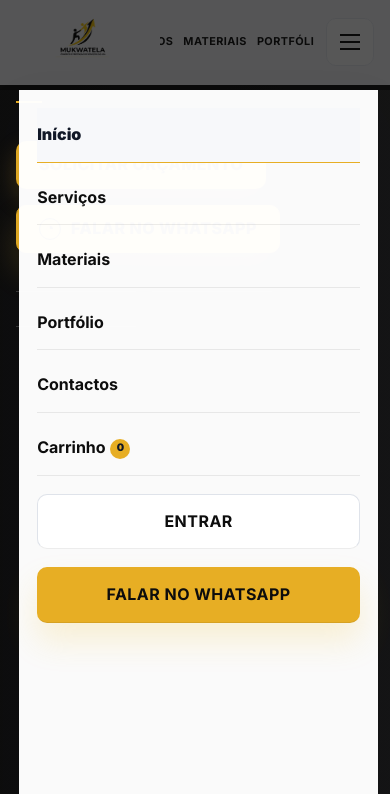
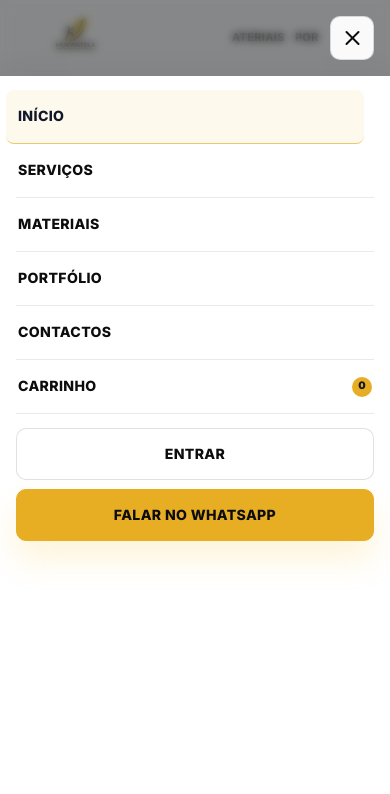
Before and after one commit to josemanuelsimao8-droid/sitemukwatela, a website: page index.html in a window 390 px wide. Both pictures are taken after a click on the button "Abrir menu". Shown: the top 794 px of the page. Drawn offline with nearby package versions, Linux system fonts and the light colour scheme; no server answers.

Commit message:
Fix mobile navigation layout and responsiveness

```diff
--- a/css/styles.css
+++ b/css/styles.css
@@ -2505,3 +2505,205 @@ html,body{max-width:100%;overflow-x:hidden}
 @media (max-width:1150px){
   .site-header .nav-cart-item{display:none;}
 }
+
+
+/* =========================================================
+   MOBILE HEADER — stable, clean and touch-friendly
+   ========================================================= */
+@media (max-width: 1150px) {
+  .site-header {
+    z-index: 1000;
+  }
+
+  .site-header .nav-wrap {
+    min-height: 76px;
+    height: 76px;
+    gap: 12px;
+    padding-left: 0;
+    padding-right: 0;
+  }
+
+  .site-header.is-scrolled .nav-wrap {
+    min-height: 68px;
+    height: 68px;
+  }
+
+  .site-header .brand {
+    min-width: 0;
+    flex: 1 1 auto;
+  }
+
+  .site-header .brand-logo {
+    width: 132px;
+    height: 50px;
+    object-fit: contain;
+  }
+
+  .site-header .nav-toggle {
+    position: relative;
+    z-index: 1002;
+    width: 46px;
+    height: 46px;
+    flex: 0 0 46px;
+    padding: 0;
+    border: 1px solid rgba(13,13,13,.14);
+    border-radius: 10px;
+    background: rgba(255,255,255,.96);
+    gap: 5px;
+    transition: background .2s ease, border-color .2s ease;
+  }
+
+  .site-header .nav-toggle:hover {
+    transform: none;
+    background: #fff;
+    border-color: rgba(13,13,13,.22);
+  }
+
+  .site-header .nav-toggle span {
+    width: 19px;
+    height: 2px;
+    border-radius: 999px;
+    transform-origin: center;
+    transition: transform .22s ease, opacity .18s ease;
+  }
+
+  .site-header .nav-toggle[aria-expanded="true"] span:nth-child(1) {
+    transform: translateY(7px) rotate(45deg);
+  }
+
+  .site-header .nav-toggle[aria-expanded="true"] span:nth-child(2) {
+    opacity: 0;
+  }
+
+  .site-header .nav-toggle[aria-expanded="true"] span:nth-child(3) {
+    transform: translateY(-7px) rotate(-45deg);
+  }
+
+  .site-header .mobile-menu {
+    position: fixed;
+    inset: 0;
+    z-index: 1001;
+    padding: 76px 0 0;
+    background: rgba(13,13,13,.48);
+    backdrop-filter: blur(4px);
+  }
+
+  .site-header.is-scrolled .mobile-menu {
+    padding-top: 68px;
+  }
+
+  .site-header .mobile-menu-inner {
+    width: 100%;
+    max-width: none;
+    min-height: calc(100dvh - 76px);
+    height: calc(100dvh - 76px);
+    margin: 0;
+    padding: 10px 20px max(24px, env(safe-area-inset-bottom));
+    overflow-y: auto;
+    overscroll-behavior: contain;
+    -webkit-overflow-scrolling: touch;
+    background: #fff;
+    border: 0;
+    border-radius: 0;
+    box-shadow: 0 18px 44px rgba(0,0,0,.16);
+    gap: 0;
+    align-items: stretch;
+  }
+
+  .site-header.is-scrolled .mobile-menu-inner {
+    min-height: calc(100dvh - 68px);
+    height: calc(100dvh - 68px);
+  }
+
+  .site-header .mobile-menu-inner > a {
+    min-height: 54px;
+    padding: 15px 2px;
+    display: flex;
+    align-items: center;
+    justify-content: space-between;
+    border-bottom: 1px solid rgba(13,13,13,.09);
+    font-size: .92rem;
+    font-weight: 750;
+    letter-spacing: .025em;
+    text-transform: uppercase;
+  }
+
+  .site-header .mobile-menu-inner > a.is-current {
+    margin: 4px -10px 0;
+    padding-left: 12px;
+    padding-right: 12px;
+    border-bottom-color: rgba(231,174,36,.65);
+    background: rgba(231,174,36,.08);
+    border-radius: 8px;
+  }
+
+  .site-header .mobile-menu-inner .header-cart-count {
+    margin-left: auto;
+  }
+
+  .site-header .mobile-menu-inner .mobile-cta {
+    justify-content: center;
+    width: 100%;
+    min-height: 52px;
+    margin-top: 14px;
+    padding: 0 18px;
+    border: 1px solid rgba(13,13,13,.12);
+    border-radius: 10px;
+  }
+
+  .site-header .mobile-menu-inner .mobile-cta + .mobile-cta {
+    margin-top: 9px;
+  }
+
+  .site-header .mobile-menu-inner .mobile-cta.btn-whatsapp {
+    border-color: var(--gold);
+  }
+}
+
+@media (max-width: 520px) {
+  .site-header .nav-wrap {
+    width: min(100% - 28px, 1180px);
+  }
+
+  .site-header .brand-logo {
+    width: 118px;
+    height: 46px;
+  }
+
+  .site-header .nav-toggle {
+    width: 44px;
+    height: 44px;
+    flex-basis: 44px;
+  }
+
+  .site-header .mobile-menu-inner {
+    padding-left: 16px;
+    padding-right: 16px;
+  }
+
+  .site-header .mobile-menu-inner > a {
+    font-size: .88rem;
+  }
+}
+
+@media (max-width: 360px) {
+  .site-header .nav-wrap {
+    width: calc(100% - 22px);
+  }
+
+  .site-header .brand-logo {
+    width: 108px;
+  }
+
+  .site-header .mobile-menu-inner {
+    padding-left: 14px;
+    padding-right: 14px;
+  }
+}
+
+@media (prefers-reduced-motion: reduce) {
+  .site-header .nav-toggle span,
+  .site-header .mobile-menu {
+    transition: none;
+  }
+}
```
